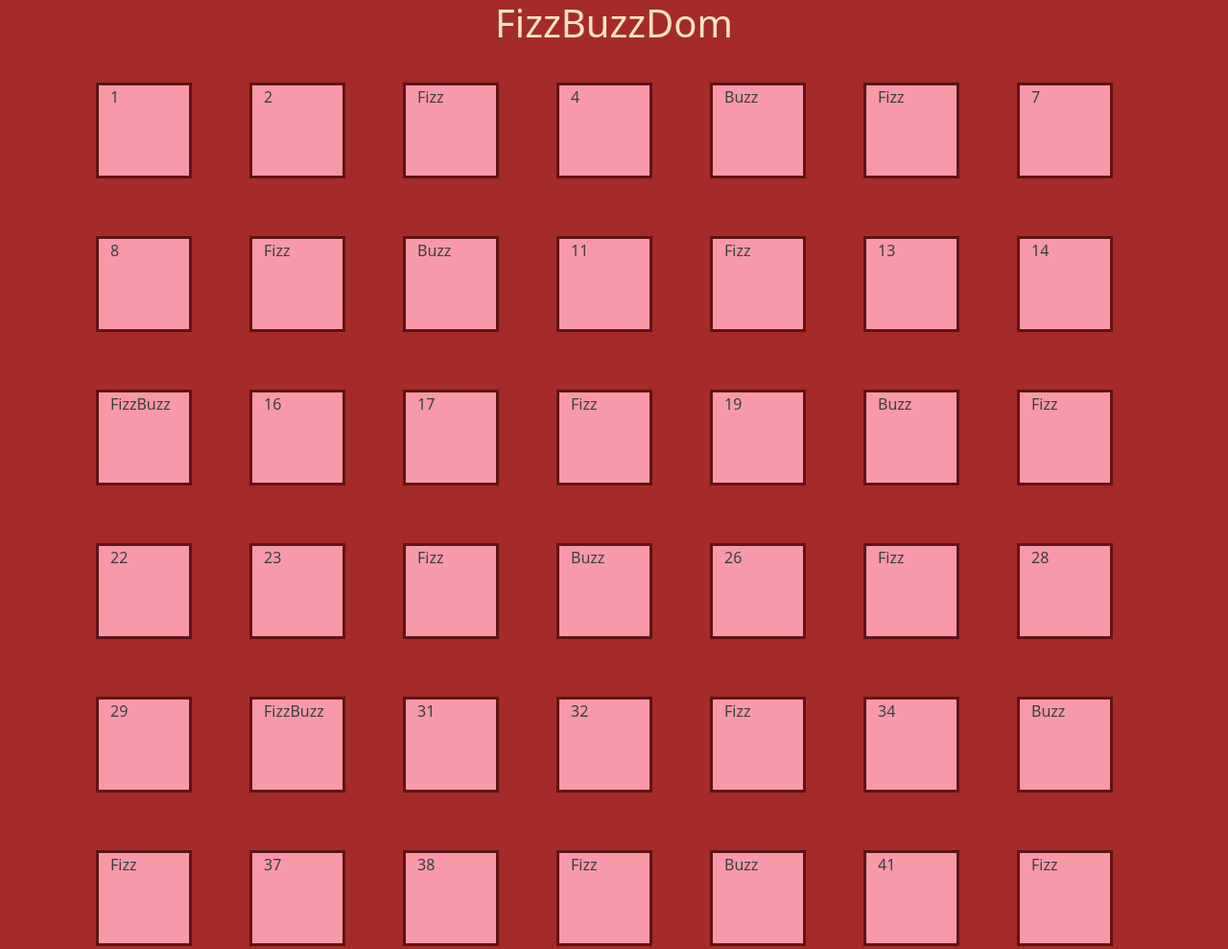
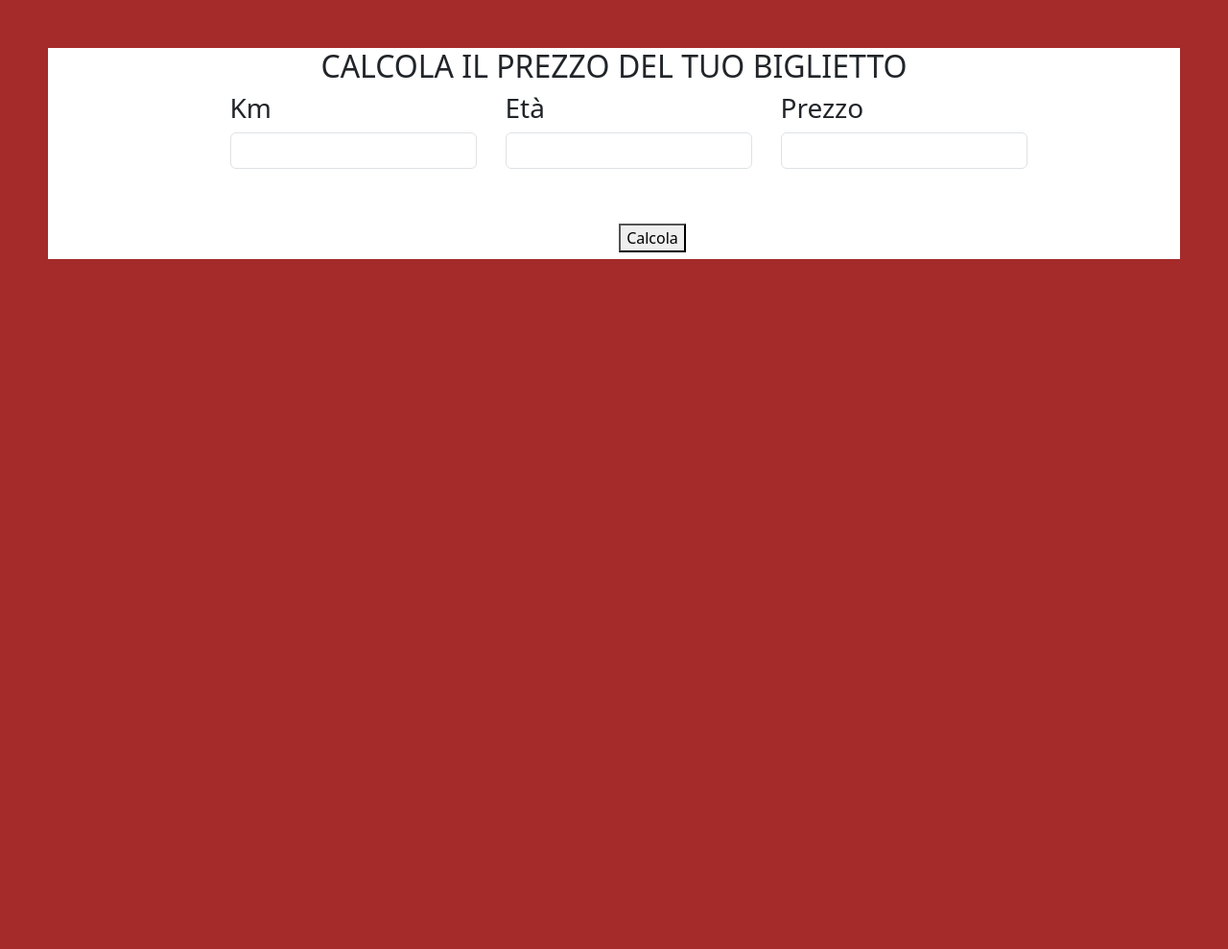
Before and after one commit to zeghena/js-biglietto-treno-form, a plain HTML site: page index.html in a window 1280 px wide. Shown: the top 989 px of the page at 96% size. After the commit the page ends 800 px from the top, so only its background shows below. Drawn offline with nearby package versions, Linux system fonts and the light colour scheme.

Commit message:
change-repo

```diff
--- a/index.html
+++ b/index.html
@@ -14,28 +14,48 @@
     <!-- ## link CSS -->
     <link rel="stylesheet" href="./style/style.css">
 
-
     <!-- ## CDN fontawesome-->
 
     <link rel="stylesheet" href="https://cdnjs.cloudflare.com/ajax/libs/font-awesome/6.5.1/css/all.min.css
-
     ">
     <!-- ## link javascript -->
 
     <script src="./script/script.js" defer></script>
 </head>
 
+<body>
+    <div class="card1">
+        <h2 class="title">CALCOLA IL PREZZO DEL TUO BIGLIETTO</h2>
 
-<body>
+        <div class="container">
+            <div class="dati">
+                <label for="">
+                    <h3>Km</h3>
+                </label>
+                <input type="text" class="form-control" id="user-km">
 
-    <div class="container" id="col">
-        <h1 class="title">FizzBuzzDom</h1>
+            </div>
+            <div class="dati">
+                <label for="">
+                    <h3>Età</h3>
+                </label>
+                <input type="text" class="form-control" id="user-age">
+            </div>
+            <div class="dati">
+                <label for="">
+                    <h3>Prezzo</h3>
+                </label>
+                <input type="text" class="form-control" id="final-price" readonly>
 
-        <div class="row" id="cards-row">
+            </div>
 
         </div>
+        <div class="btn">
+            <button type="button" id="calcola">Calcola
+
+            </button>
+        </div>
     </div>
-
 </body>
 
 </html>
--- a/script/script.js
+++ b/script/script.js
@@ -1,31 +1,28 @@
-const cardsRow = document.getElementById('cards-row')
-let text = '';
-for ( let i = 1; i <= 100; i++){
-  if(i % 15 == 0){
-    text = 'FizzBuzz';
-    console.log('FizzBuzz');
-  }else if(i % 3 == 0){
-    text = 'Fizz';
-    console.log('Fizz');
-  }else if(i % 5 == 0){
-    text = 'Buzz';
-    console.log('Buzz');
-  } else{
-    text = i;
-    console.log(i);
-  }
+const button = document.getElementById("calcola");
+button.addEventListener("click", function () {
+  const age = document.getElementById("user-age");
+  const kmtrip = document.getElementById("user-km");
+  const ageValue = age.value
+  const kmtripValue = kmtrip.value
+  const partialticket = kmtripValue * 0.21;
 
 
 
+  // ### CALCOLO DELLO SCONTO
 
+  let sconto20 = partialticket * 0.2;
 
-  cardsRow.innerHTML +=
-`<div class ="square">
-  ${text}
-</div>`
+  let sconto40 = partialticket * 0.4;
 
+  // ### calcolo il prezzo REALE del biglietto
 
+  let priceticket = partialticket;
 
+  if (ageValue < 18) {
+    priceticket = partialticket - sconto20;
+  } else if (ageValue > 65) {
+    priceticket = partialticket - sconto40;
+  }
 
-
-}
+  document.getElementById("final-price").value = priceticket.toFixed(2);
+});
--- a/style/style.css
+++ b/style/style.css
@@ -3,19 +3,26 @@ body {
 }
 .container {
   display: flex;
-  flex-direction: column;
-  align-items: center;
-  color: rgb(57, 66, 63);
-}
-.title {
-  color: bisque;
+  flex-direction: row;
+  justify-content: center;
 }
 
-.square {
-  width: 100px;
-  height: 100px;
-  margin: 30px;
-  aspect-ratio: 1;
-  border: solid 3px rgb(95, 20, 20);
-  background-color: rgb(248, 153, 169);
+.card1 {
+  background-color: white;
+  margin: 50px;
 }
+
+.title {
+  text-align: center;
+}
+#calcola {
+  margin-top: 50px;
+  margin-left: 80px;
+}
+.dati {
+  padding-left: 30px;
+}
+.btn {
+  display: flex;
+  justify-content: center;
+}
```
Also changed, not shown: 1 other file.
